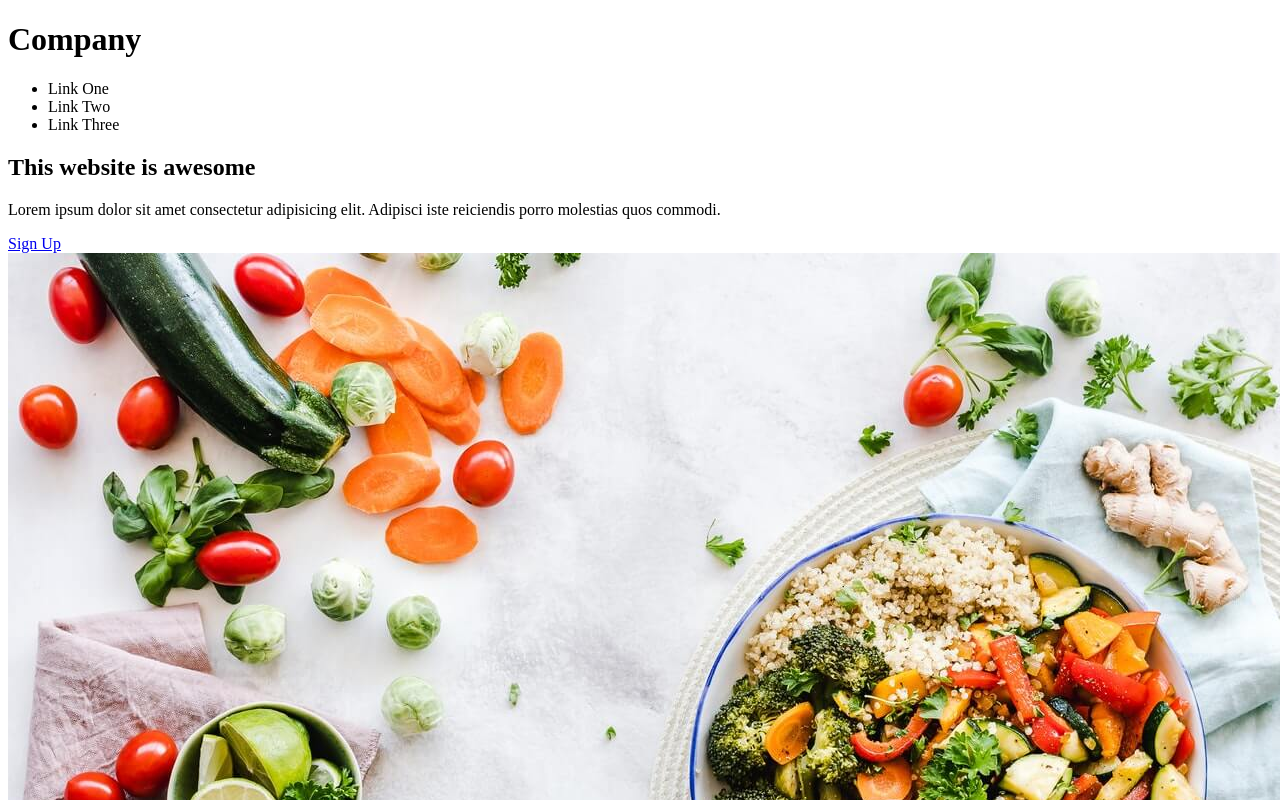
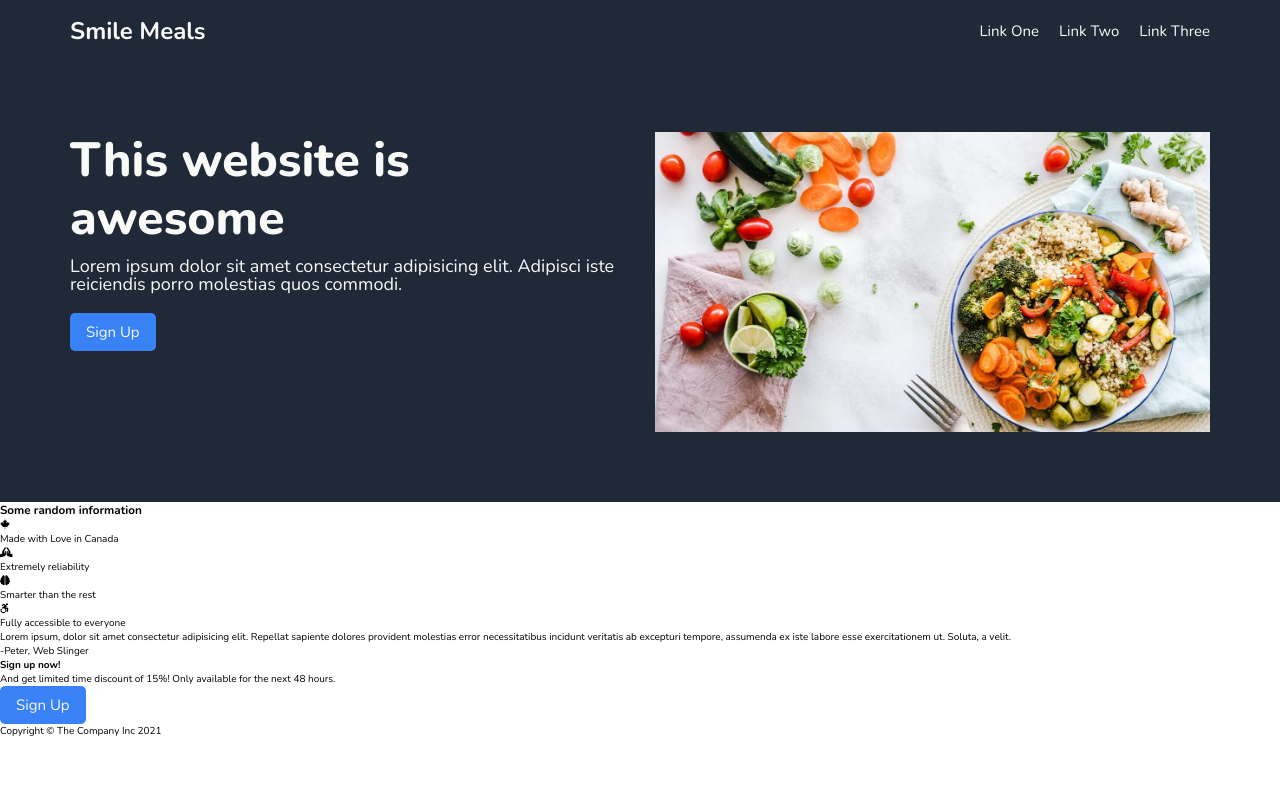
Before and after one commit to gaganssingh/company-site-htmlcss-project, a plain HTML site: page index.html in a window 1280 px wide. Shown: the top 800 px of the page. Drawn offline with nearby package versions, Linux system fonts and the light colour scheme.

Commit message:
Styled Header & Hero sections

```diff
--- a/css/styles.css
+++ b/css/styles.css
@@ -0,0 +1,110 @@
+@import url("https://fonts.googleapis.com/css2?family=Nunito:wght@400;700;800&display=swap");
+
+/* RESETS */
+*,
+*::after,
+*::before {
+  margin: 0;
+  padding: 0;
+  box-sizing: border-box;
+}
+
+/* VARIABLES */
+:root {
+  --ff-sans: "Nunito", sans-serif;
+  --color-white: #f9faf8;
+  --color-primary: #1f2937;
+  --color-btn-bg: #3882f6;
+}
+
+/* DEFAULTS */
+
+html {
+  font-size: 62.5%;
+}
+
+body {
+  font-family: var(--ff-sans);
+  font-size: inherit;
+}
+
+.btn {
+  background-color: var(--color-btn-bg);
+  color: var(--color-white);
+  padding: 0.875rem 1.6rem;
+  display: inline-block;
+  font-family: inherit;
+  font-size: 1.5rem;
+  text-decoration: none;
+  border-radius: 5px;
+}
+
+/* ----------------------
+      HEADER SECTION
+---------------------- */
+header {
+  background-color: var(--color-primary);
+  color: var(--color-white);
+  display: flex;
+  justify-content: space-between;
+  align-items: center;
+  padding: 1.5rem 7rem;
+}
+
+header .logo {
+  font-size: 2.4rem;
+}
+
+.nav-links {
+  display: flex;
+  gap: 2rem;
+}
+.nav-link {
+  list-style: none;
+  font-size: 1.5rem;
+  cursor: pointer;
+}
+
+/* ----------------------
+      MAIN CONTAINER SECTION
+---------------------- */
+main {
+  /* max-width: 85%; */
+  margin: 0 auto;
+}
+
+/* ----------------------
+      HEADER SECTION
+---------------------- */
+.hero {
+  padding: 7rem;
+  background-color: var(--color-primary);
+  color: var(--color-white);
+  display: grid;
+  grid-template-columns: 1fr 1fr;
+  gap: 3rem;
+}
+
+.hero-info h2 {
+  font-size: 4.8rem;
+  line-height: 1.2;
+  font-weight: 800;
+  margin-bottom: 1rem;
+}
+
+.hero-info p {
+  font-size: 1.8rem;
+  line-height: 1;
+  margin-bottom: 2rem;
+}
+
+.hero-image-container {
+  width: 100%;
+  height: 300px;
+}
+
+.hero-img {
+  object-fit: cover;
+  width: 100%;
+  height: 100%;
+}
--- a/index.html
+++ b/index.html
@@ -22,7 +22,7 @@
     ------------------------ -->
     <header>
       <!-- LOGO -->
-      <h1 class="logo">Company</h1>
+      <h1 class="logo">Smile Meals</h1>
       <!-- NAVIGATION -->
       <nav>
         <ul class="nav-links">
@@ -36,9 +36,9 @@
     <!-- ------------------------
               MAIN BODY SECTION
     ------------------------ -->
-    <main>
+    <main class="container">
       <!-- *************************
-              HEADER SECTION
+              HERO SECTION
       ************************* -->
       <section class="hero">
         <!-- HERO INFO -->
```
